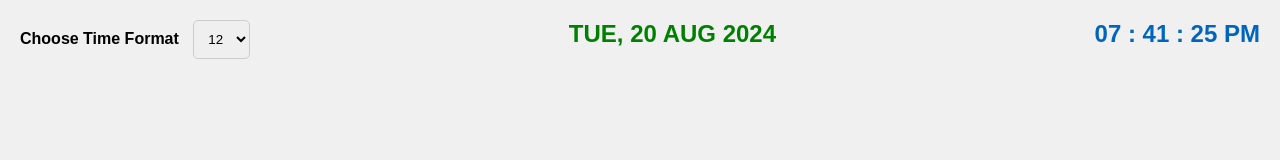
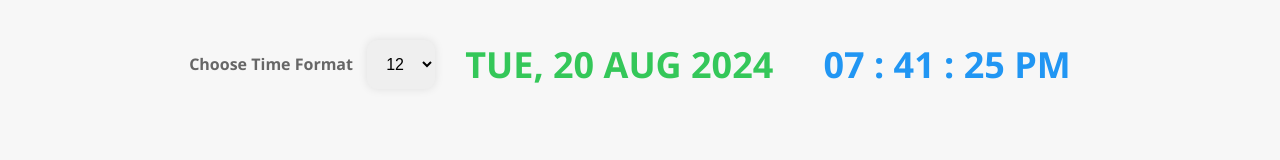
Before and after one commit to Unknownbosss/date-time, a plain HTML site: page index.html in a window 1280 px wide. Drawn offline with Linux system fonts and the light colour scheme.

Commit message:
states styles added

```diff
--- a/style.css
+++ b/style.css
@@ -1,40 +1,55 @@
 body {
-  font-family: Arial, Helvetica, sans-serif;
-  background: #f0f0f0;
+  font-family: "Segoe UI", Arial, Helvetica, sans-serif;
+  background: #f7f7f7;
   margin: 20px;
-}
-
-div {
-  margin-bottom: 20px;
+  color: #333;
 }
 
 label {
   font-weight: bold;
   margin-right: 10px;
+  color: #666;
 }
 
 select {
-  padding: 10px;
-  border-radius: 5px;
-  border: 1px solid #ccc;
+  padding: 15px;
+  border-radius: 10px;
+  border: none;
+  box-shadow: 0 0 10px rgba(0, 0, 0, 0.1);
+  font-size: 16px;
+  transition: box-shadow 0.3s ease;
+}
+
+select:focus {
+  box-shadow: 0 0 10px rgba(0, 0, 0, 0.3);
+  outline: none;
 }
 
 .wrapper {
   display: flex;
-  justify-content: space-between;
+  justify-content: center;
+  align-items: center;
+  gap: 10px;
   flex-wrap: wrap;
+  transition: opacity 0.3s ease;
+}
+
+.wrapper:hover {
+  opacity: 0.9;
 }
 
 #date,
 #time {
-  font-size: 24px;
+  font-size: 36px;
   font-weight: bold;
+  margin: 20px;
+  color: #444;
 }
 
 #date {
-  color: #008000;
+  color: #34c759;
 }
 
 #time {
-  color: #0065bd;
+  color: #2196f3;
 }
```
